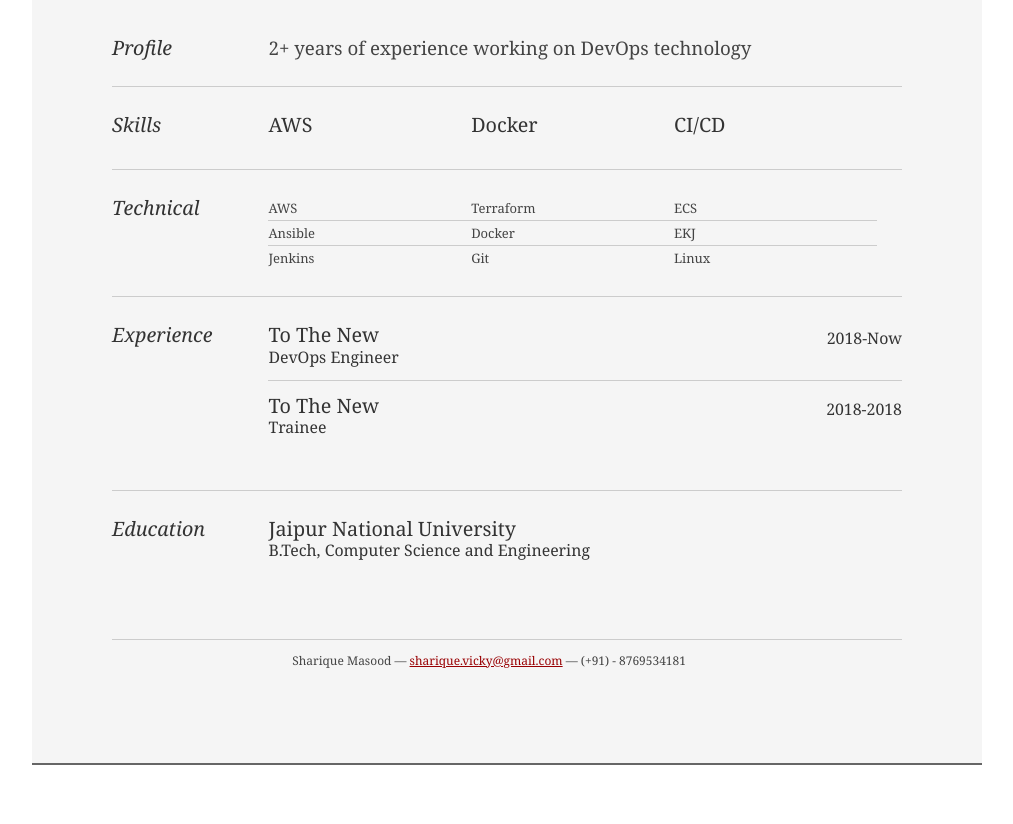
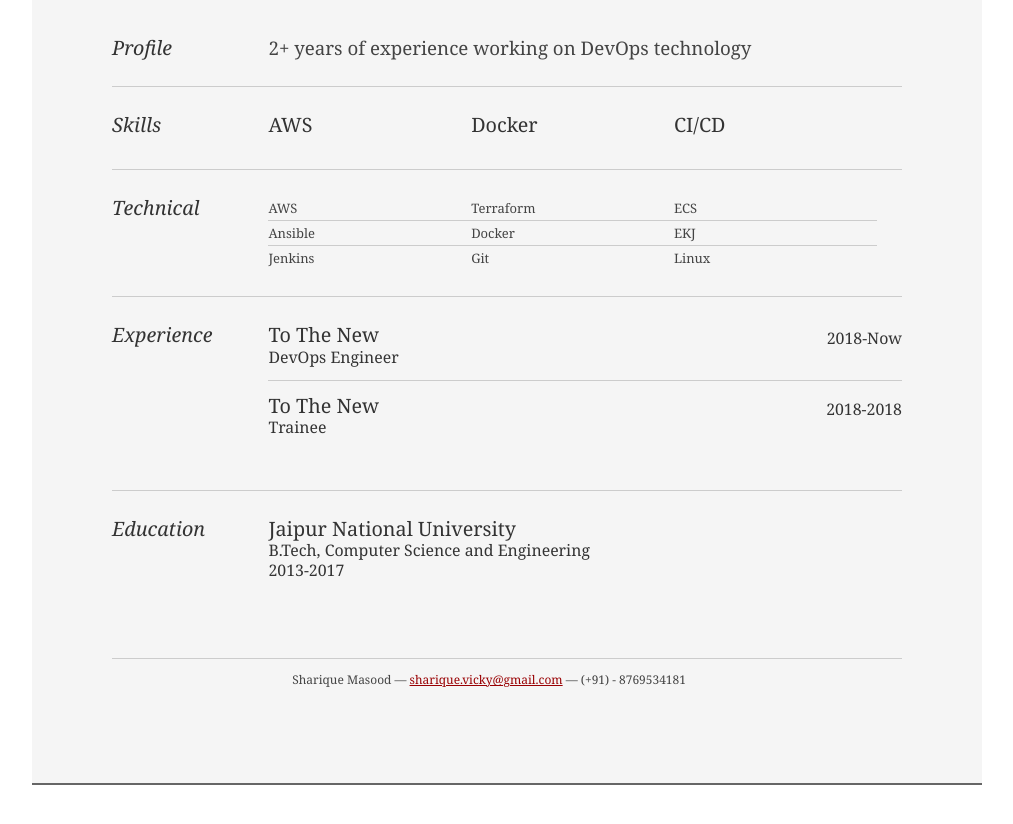
Before and after one commit to vSharique/aboutme, a plain HTML site: page index.html in a window 1280 px wide. Shown: the part 238-1062 px from the top of the page, without its empty margins (133-1146 px from the left). Drawn offline with Linux system fonts and the light colour scheme.

Commit message:
Update index.html

```diff
--- a/index.html
+++ b/index.html
@@ -129,6 +129,7 @@
 						<div class="yui-u">
 							<h2>Jaipur National University</h2>
 							<h3>B.Tech, Computer Science and Engineering</h3>
+							<h4>2013-2017</h4>
 						</div>
 					</div><!--// .yui-gf -->
 
```
